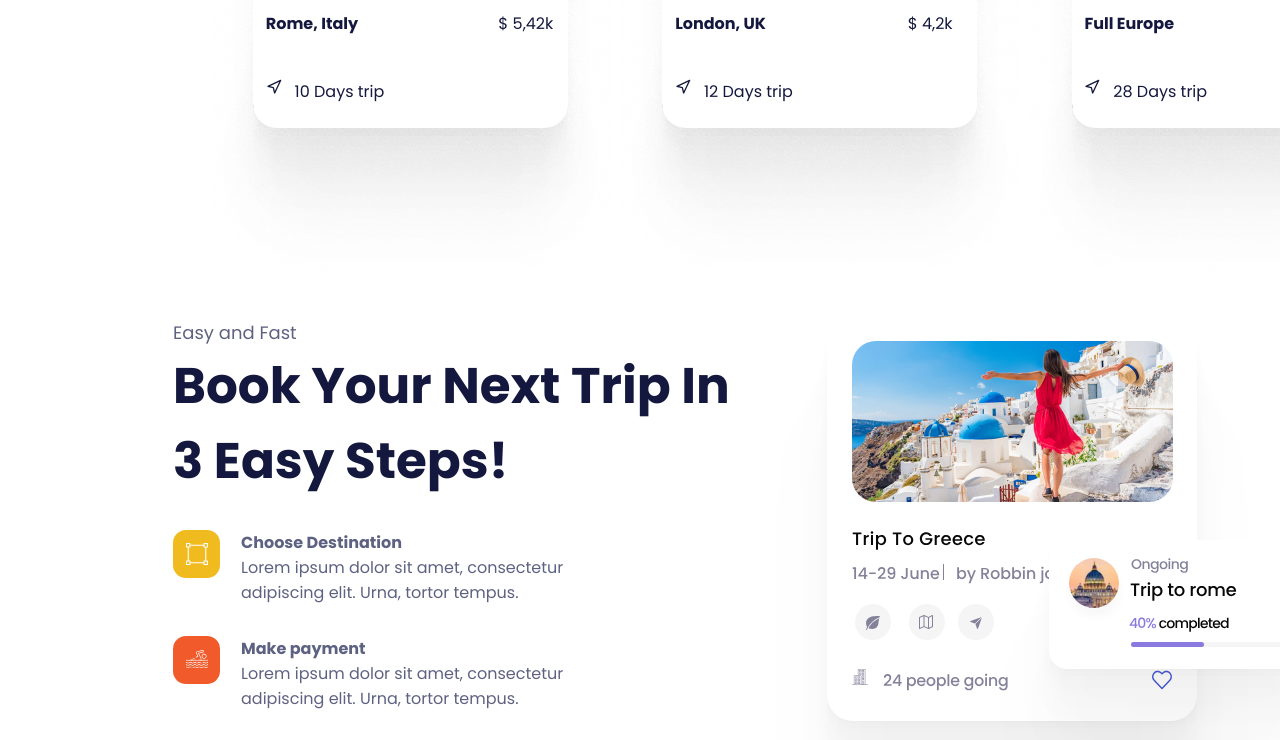
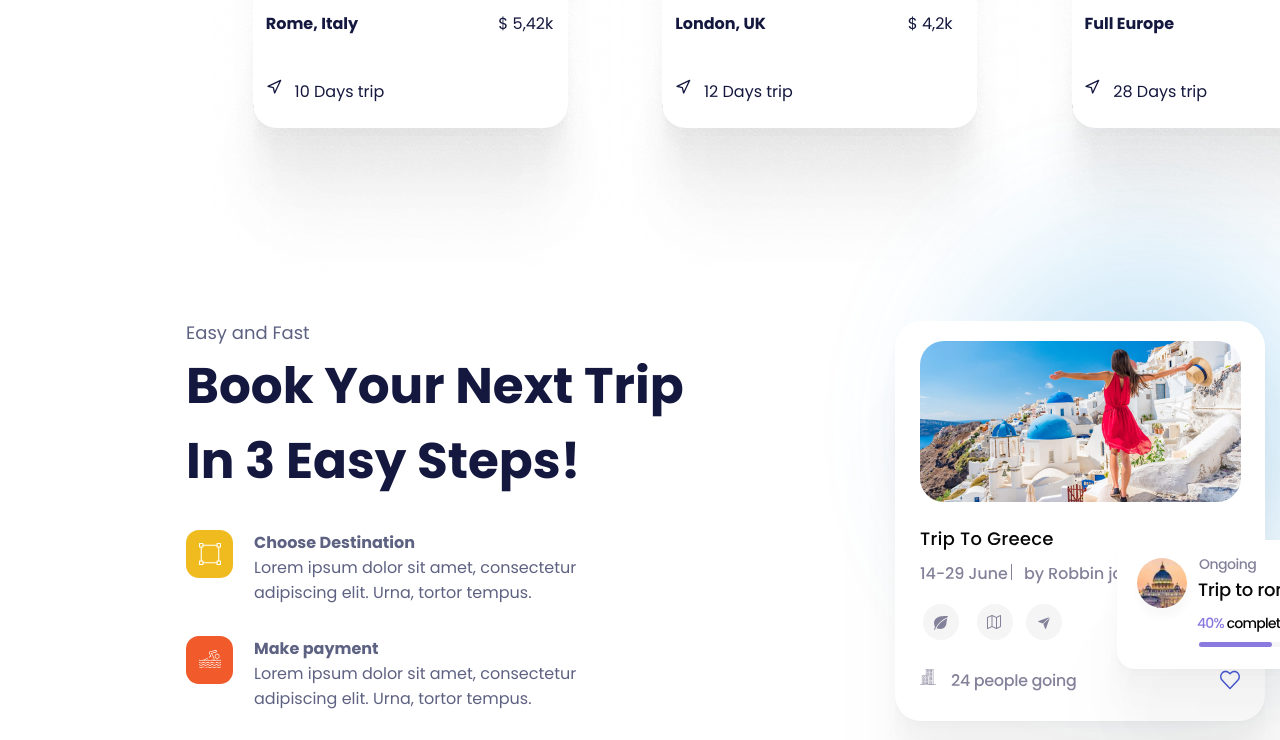
Before and after one commit to soutovnc/jadoo, a Next.js app: page / in a window 1280 px wide. Shown: the part 2098-2838 px from the top of the page. Built offline with nearby package versions, Linux system fonts and the light colour scheme; a web font is replaced by a local one.

Commit message:
add solution for shadow position style

```diff
--- a/src/components/Book/styles.module.scss
+++ b/src/components/Book/styles.module.scss
@@ -2,7 +2,7 @@
   position: absolute;
   width: 1228px;
   height: 617px;
-  left: 173px;
+  left: 186px;
   top: 2417px;
   display: flex;
 }
@@ -24,6 +24,7 @@
     margin-top: 15px;
     color: var(--blue-700);
     text-transform: capitalize;
+    width: 511px;
   }
 
   .choose {
@@ -105,7 +106,20 @@
   }
 }
 
-.shadow {
-  z-index: -5;
-  position: relative;
+.details {
+  margin-left: 118px;
+
+
+  img {
+    position: absolute;
+  }
+
+  .shadow {
+    z-index: -5;
+    position: relative;
+
+    img {
+      top: -225px;
+    }
+  }
 }
```
